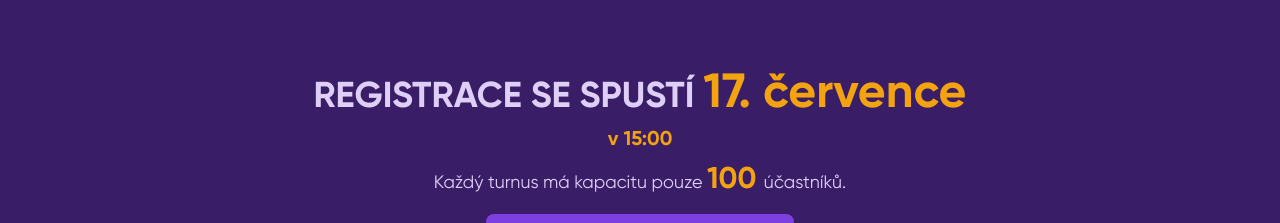
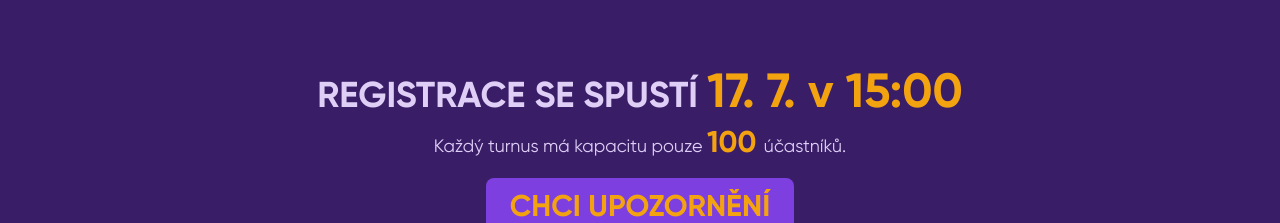
Before and after one commit to SU-UTB/web-seznamovak-fe, a React (Vite) app: page / in a window 1280 px wide. Shown: the part 458-681 px from the top of the page. Built offline with nearby package versions, Linux system fonts and the light colour scheme; no server answers.

Commit message:
Registration info text update

```diff
--- a/src/components/moleculs/Notification.tsx
+++ b/src/components/moleculs/Notification.tsx
@@ -9,9 +9,8 @@ const Notification = () => {
     <div className="px-4 lg:px-0 flex flex-col items-center w-full">
       <h2 className="font-bold mb-2 text-onPrimaryDark text-2xl lg:text-4xl">
         REGISTRACE SE SPUSTÍ <br className="md:hidden" />
-        <span className="text-3xl lg:text-5xl text-secondaryDark">{REGISTRATION_START_DATE_TEXT}</span>
+        <span className="text-3xl lg:text-5xl text-secondaryDark">{REGISTRATION_START_DATE_TEXT} {REGISTRATION_START_TIME_TEXT}</span>
       </h2>
-      <p className="font-bold mb-2 text-secondaryDark text-xl">{REGISTRATION_START_TIME_TEXT}</p>
       <p className="text-lg text-onPrimaryDark">
         Každý turnus má kapacitu pouze {' '}
         <b><span className="text-3xl lg:text-3xl text-secondaryDark">100&nbsp;</span></b>
--- a/src/data/constants.ts
+++ b/src/data/constants.ts
@@ -20,7 +20,7 @@ export interface Turnus {
   };
 
   export const REGISTRATION_START_DATE = new Date(2025, 6, 17, 15, 0, 0); // July 17, 2025, 15:00:00
-  export const REGISTRATION_START_DATE_TEXT: string = "17. července";
+  export const REGISTRATION_START_DATE_TEXT: string = "17. 7.";
   export const REGISTRATION_START_TIME_TEXT: string = "v 15:00";
 
   export const PRE_REGISTRATION_END = new Date(2025, 6, 10, 12, 0, 0); // July 10, 2025, 12:00:00
```
